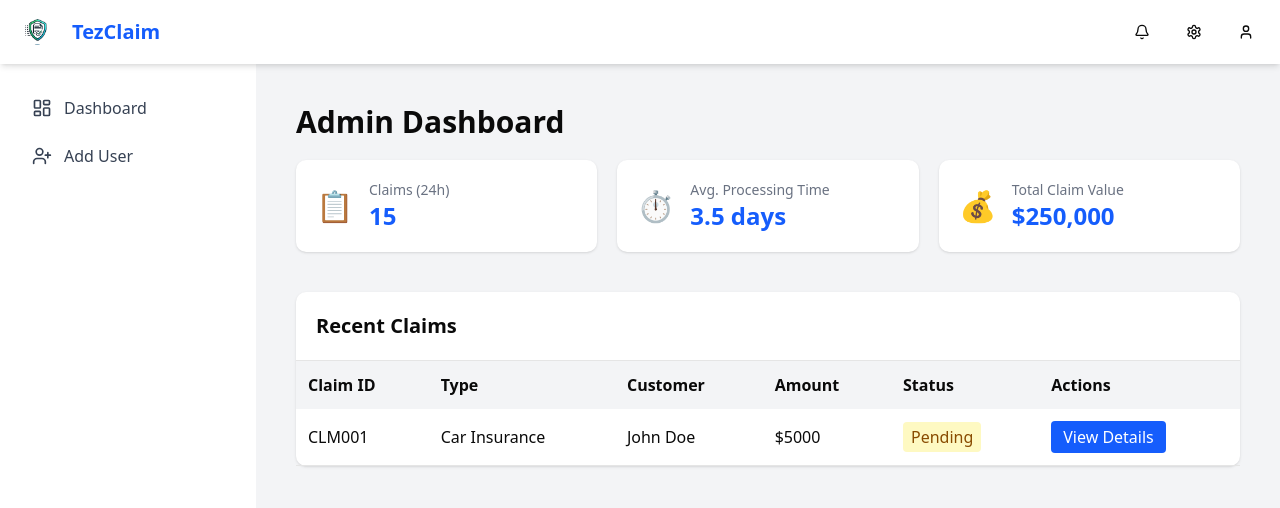
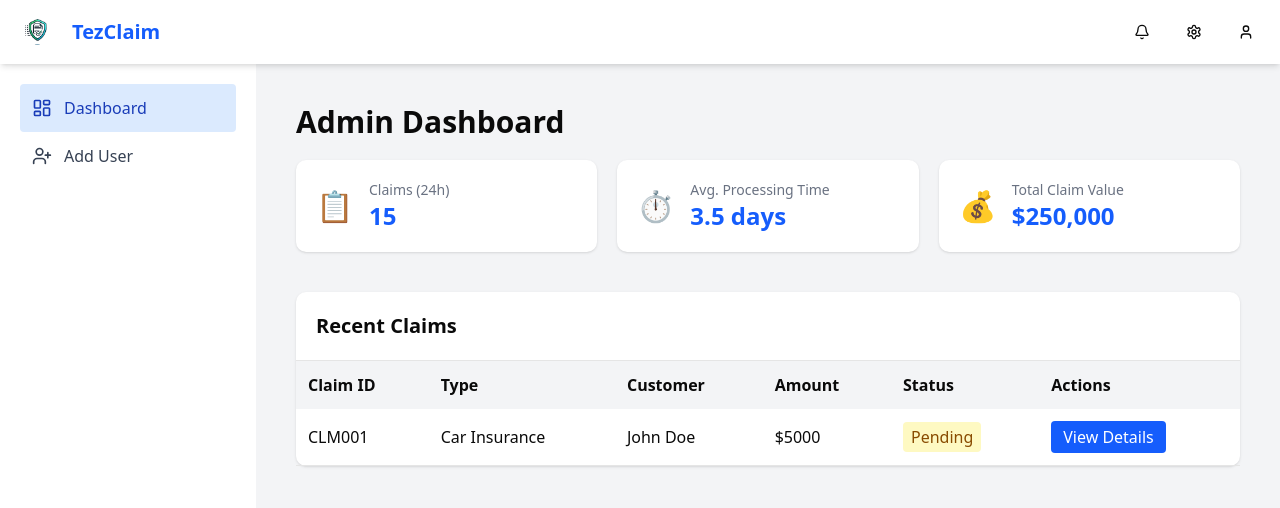
Before and after one commit to 20-HITESH-04/HackVerse_Brogrammers, a Next.js app in the folder my-app/: page /admin in a window 1280 px wide. Shown: the top 508 px of the page. Built offline with nearby package versions, Linux system fonts and the light colour scheme.

Commit message:
sidebar admin small change

```diff
--- a/my-app/Components/Admin/Sidebar.jsx
+++ b/my-app/Components/Admin/Sidebar.jsx
@@ -1,8 +1,8 @@
-// src/components/admin/Sidebar.jsx
 'use client';
 
 import React from 'react';
 import Link from 'next/link';
+import { usePathname } from 'next/navigation';
 import {
     LayoutDashboard,
     FileText,
@@ -10,7 +10,6 @@ import {
     Shield,
     UserPlus,
     User
-
 } from 'lucide-react';
 
 const SIDEBAR_ITEMS = [
@@ -24,26 +23,45 @@ const SIDEBAR_ITEMS = [
         text: 'Add User',
         href: '/admin/addUser'
     },
-
-
+    // You can easily add more items here if needed
 ];
 
 export function Sidebar() {
+    const pathname = usePathname();
+
     return (
         <div className="w-64 bg-white shadow-md flex flex-col">
             <nav className="flex-grow pt-5">
                 <ul>
-                    {SIDEBAR_ITEMS.map((item) => (
+                    {SIDEBAR_ITEMS.map((item) => {
+                        // Check if the current pathname exactly matches the item's href
+                        // or if it starts with the item's href (for nested routes)
+                        const isActive = pathname === item.href ||
+                            (item.href !== '/admin' && pathname.startsWith(item.href));
+
+                        return (
                             <li key={item.text} className="px-5">
                                 <Link
                                     href={item.href}
-                                className="flex items-center py-3 px-3 hover:bg-blue-50 rounded text-gray-700 transition"
+                                    className={`
+                                        flex items-center py-3 px-3 rounded transition
+                                        ${isActive
+                                            ? 'bg-blue-100 text-blue-800'
+                                            : 'hover:bg-blue-50 text-gray-700'
+                                        }
+                                    `}
                                 >
-                                <item.icon className="mr-3" size={20} />
+                                    <item.icon
+                                        className={`mr-3
+                                            ${isActive ? 'text-blue-800' : ''}
+                                        `}
+                                        size={20}
+                                    />
                                     <span>{item.text}</span>
                                 </Link>
                             </li>
-                    ))}
+                        );
+                    })}
                 </ul>
             </nav>
         </div>
```
Lines whose indentation alone changed are shown as unchanged.
